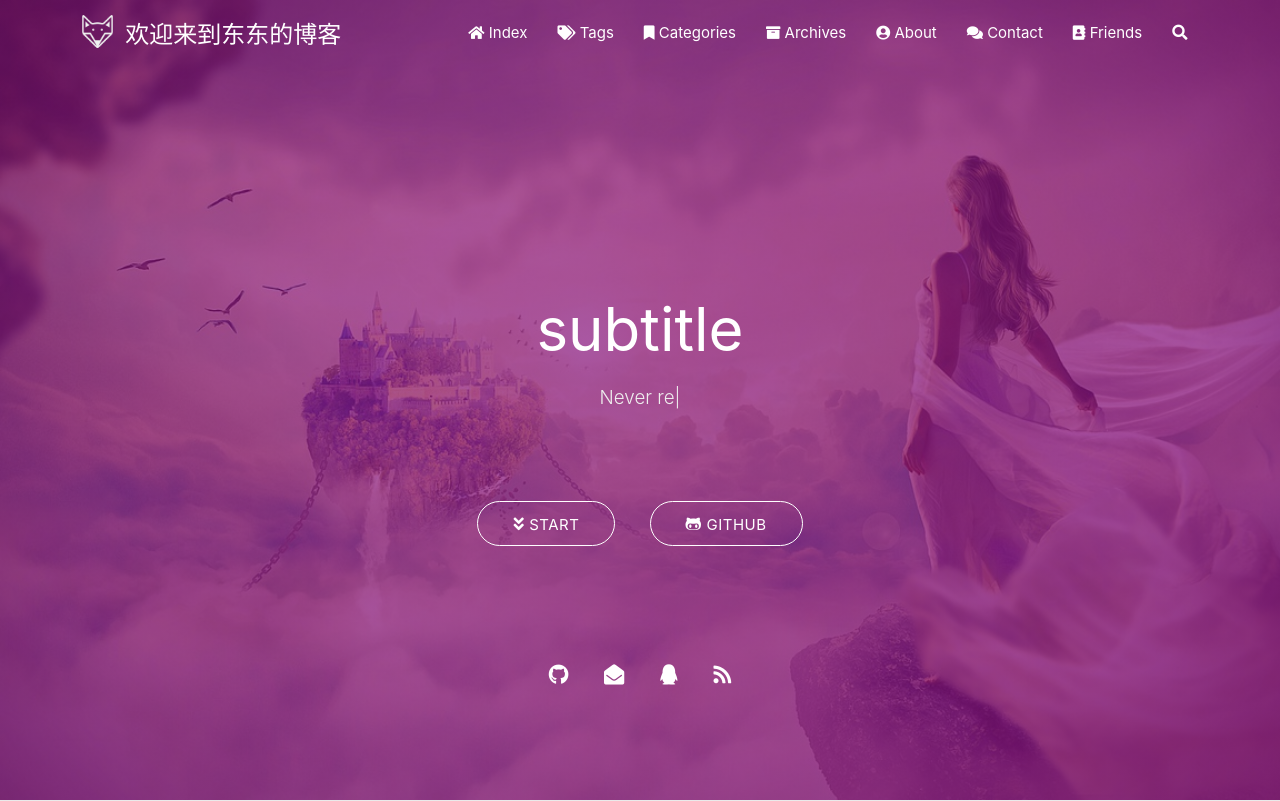
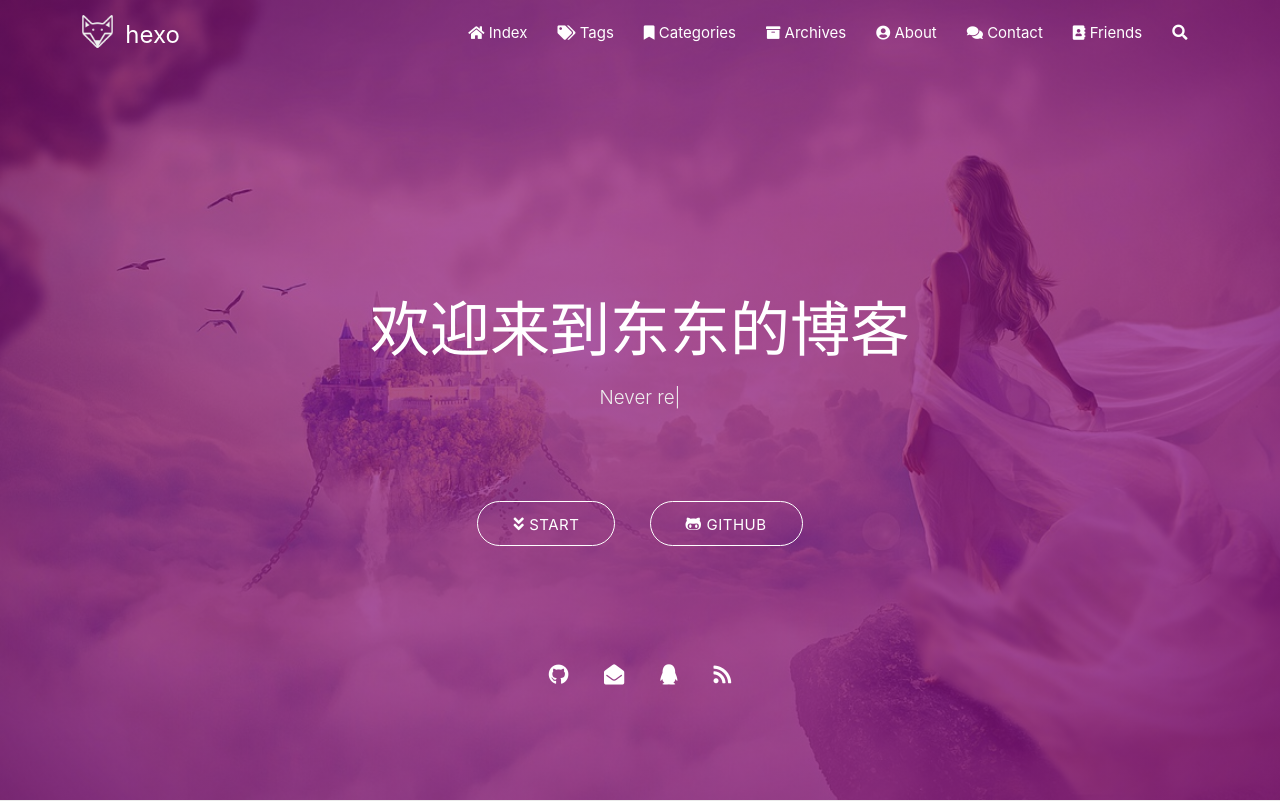
Before and after one commit to wdd0127/wdd0127.github.io, a plain HTML site: page index.html in a window 1280 px wide. Shown: the top 801 px of the page. Drawn offline with nearby package versions, Linux system fonts and the light colour scheme; some packages are replaced by stand-ins of ours; no server answers; a script that the page names is missing.

Commit message:
Site updated: 2021-05-31 22:20:01

```diff
--- a/index.html
+++ b/index.html
@@ -1,10 +1,10 @@
 <!DOCTYPE HTML>
-<html lang="ch">
+<html lang="en">
 
 
 <head>
     <meta charset="utf-8">
-    <meta name="keywords" content="欢迎来到东东的博客">
+    <meta name="keywords" content="hexo">
     <meta name="description" content="">
     <meta http-equiv="X-UA-Compatible" content="IE=edge">
     <meta name="viewport" content="width=device-width, initial-scale=1.0, user-scalable=no">
@@ -16,7 +16,7 @@
     <!-- Global site tag (gtag.js) - Google Analytics -->
 
 
-    <title>欢迎来到东东的博客</title>
+    <title>hexo</title>
     <link rel="icon" type="image/png" href="/favicon.png">
 
     <link rel="stylesheet" type="text/css" href="/libs/awesome/css/all.css">
@@ -43,7 +43,7 @@
 
                     <img src="/medias/logo.png" class="logo-img" alt="LOGO">
 
-                    <span class="logo-span">欢迎来到东东的博客</span>
+                    <span class="logo-span">hexo</span>
                 </a>
             </div>
 
@@ -142,7 +142,7 @@
 
         <img src="/medias/logo.png" class="logo-img circle responsive-img">
 
-        <div class="logo-name">欢迎来到东东的博客</div>
+        <div class="logo-name">hexo</div>
         <div class="logo-desc">
 
             Never really desperate, only the lost of the soul.
@@ -297,7 +297,7 @@
         <div class="brand">
             <div class="title center-align">
 
-                    subtitle
+                欢迎来到东东的博客
 
             </div>
 
```
Also changed, not shown: 2021/05/31/CSS/index.html (+5 -5 lines), 2021/05/31/hello-world/index.html (+5 -5 lines), 2021/05/31/javaScript学习/index.html (+5 -5 lines), archives/2021/05/index.html (+6 -6 lines), archives/2021/index.html (+6 -6 lines), archives/index.html (+6 -6 lines).
